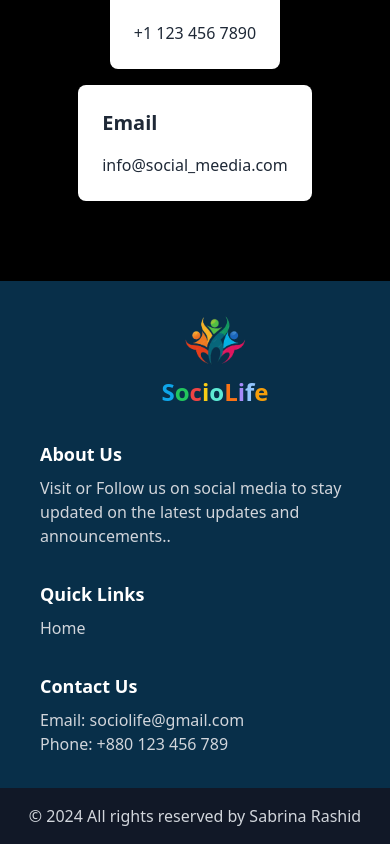
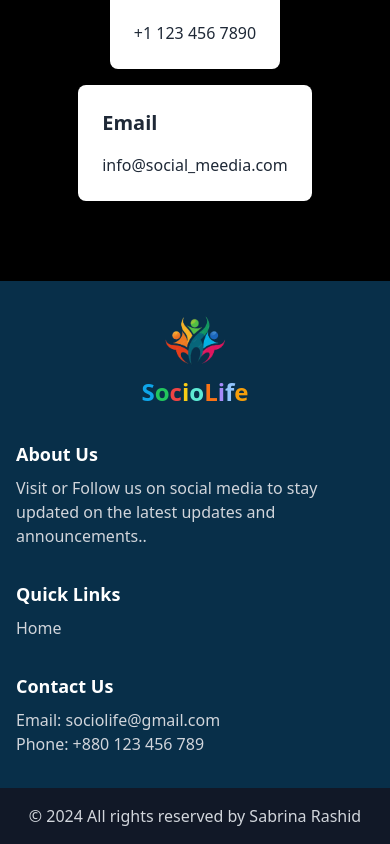
Before and after one commit to sabrinara/Social-Media-React, a React (Vite) app: page / in a window 390 px wide. Shown: the part 3735-4579 px from the top of the page. Built offline with nearby package versions, Linux system fonts and the light colour scheme; no server answers.

Commit message:
footer done with responsive ness

```diff
--- a/src/Pages/Shared/Footer/Footer.jsx
+++ b/src/Pages/Shared/Footer/Footer.jsx
@@ -7,8 +7,8 @@ const Footer = () => {
         <div>
 
             <footer className="mt-10 bg-sky-950 text-white">
-                <div className=" py-8">
-                    <div className="flex flex-wrap ml-10 justify-center">
+                <div className=" py-8 container mx-auto px-4">
+                    <div className="flex flex-wrap justify-center">
                         <div className="w-full md:w-1/5 mb-8 md:mb-0">
                             <Link to='/' >
                                 <div className='flex flex-col items-center gap-2'>
```
